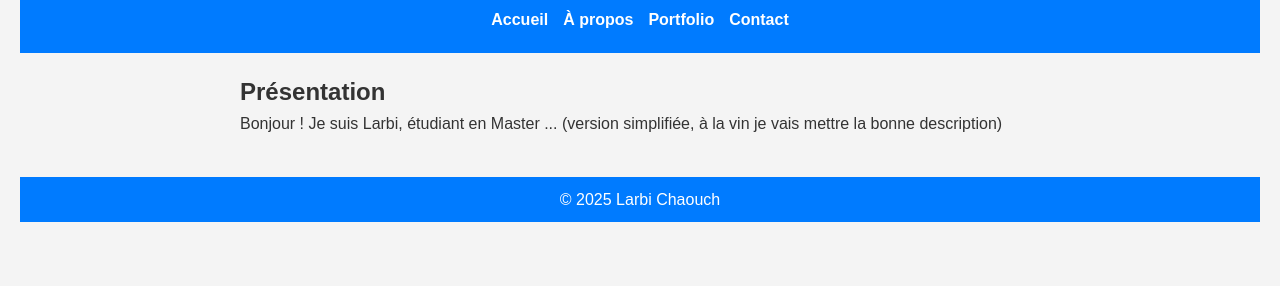
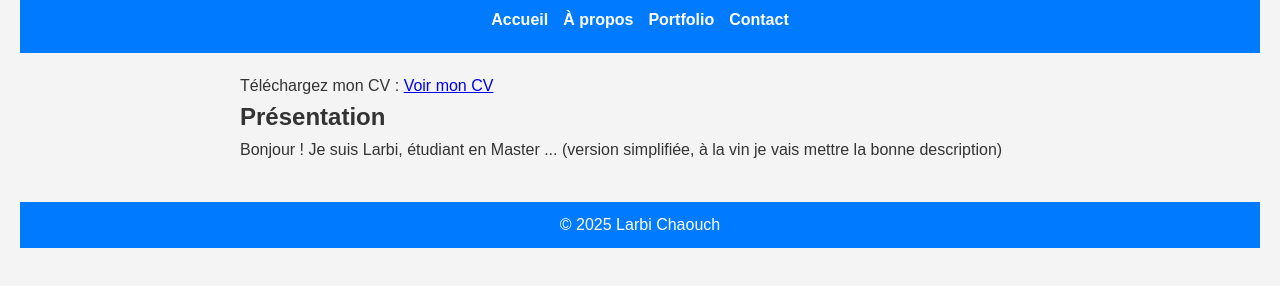
Before and after one commit to larbi1993/site-personnel, a plain HTML site: page index.html in a window 1280 px wide. Shown: the part 94-380 px from the top of the page. Drawn offline with Linux system fonts and the light colour scheme.

Commit message:
Ajouter une section pour telecharger le cv

```diff
--- a/index.html
+++ b/index.html
@@ -20,6 +20,8 @@
     </header>
 
     <main>
+        <p>Téléchargez mon CV : <a href="docs/CV_Automne2025.pdf" target="_blank" class="cv-button">Voir mon CV</a></p>
+
         <section>
             <h2>Présentation</h2>
             <p>Bonjour ! Je suis Larbi, étudiant en Master ...
```
